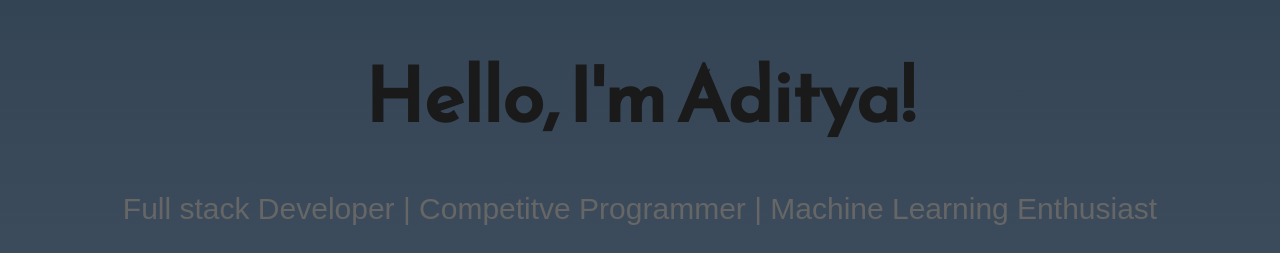
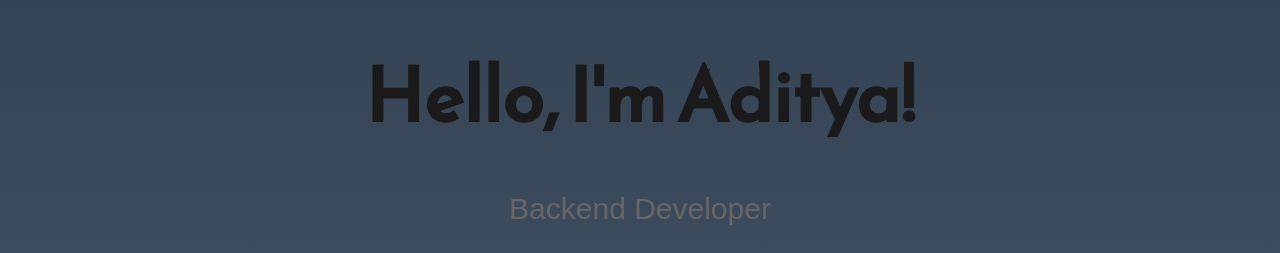
Before and after one commit to aditya1501/Aditya.github.io, a plain HTML site: page index.html in a window 1280 px wide. Shown: the part 213-466 px from the top of the page. Drawn offline with Linux system fonts and the light colour scheme.

Commit message:
Update index.html

```diff
--- a/index.html
+++ b/index.html
@@ -19,7 +19,7 @@
 <body>
 	<main>
 		<div class="intro">Hello, I'm Aditya!</div>
-		<div class="tagline">Full stack Developer | Competitve Programmer | Machine Learning Enthusiast</div>
+		<div class="tagline">Backend Developer</div>
 
 		<div class="icons-social">
 			<a target="_blank" href="https://github.com/aditya1501"><i class="fab fa-github"></i></a>
```
